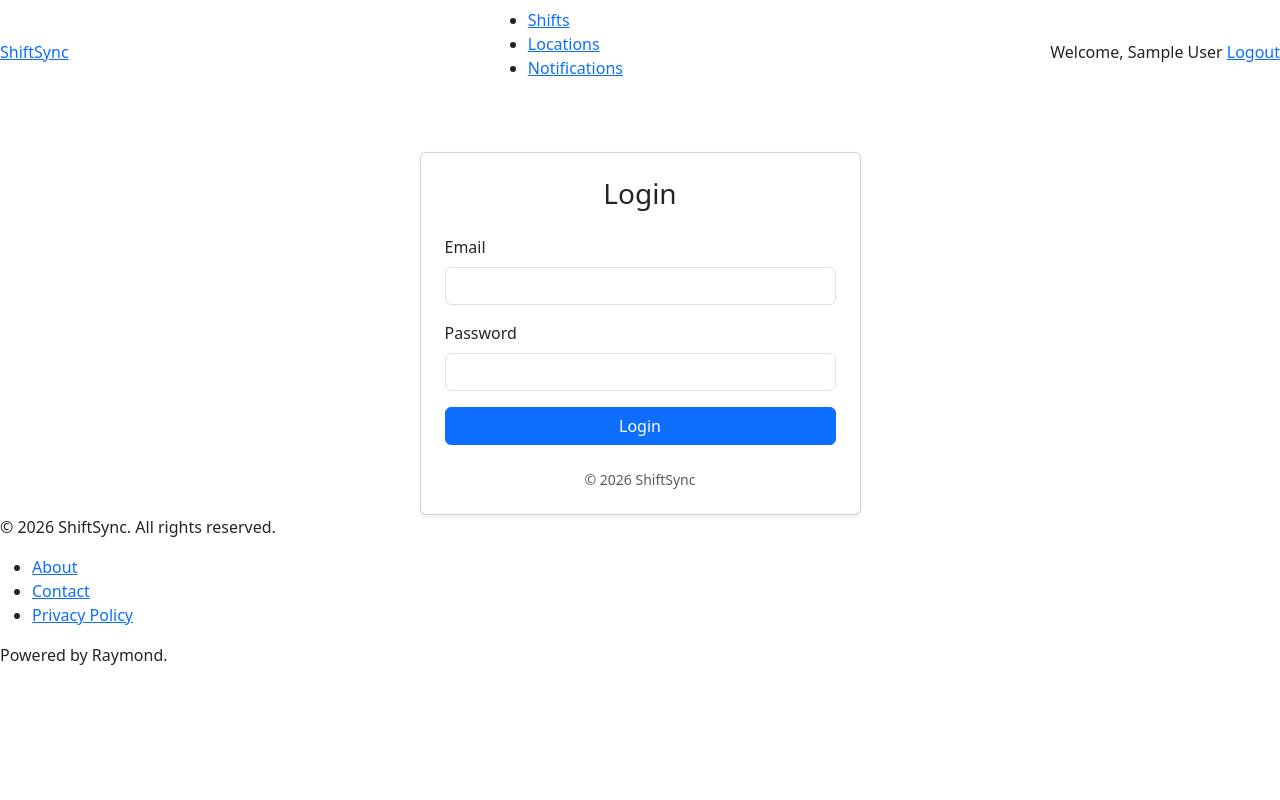
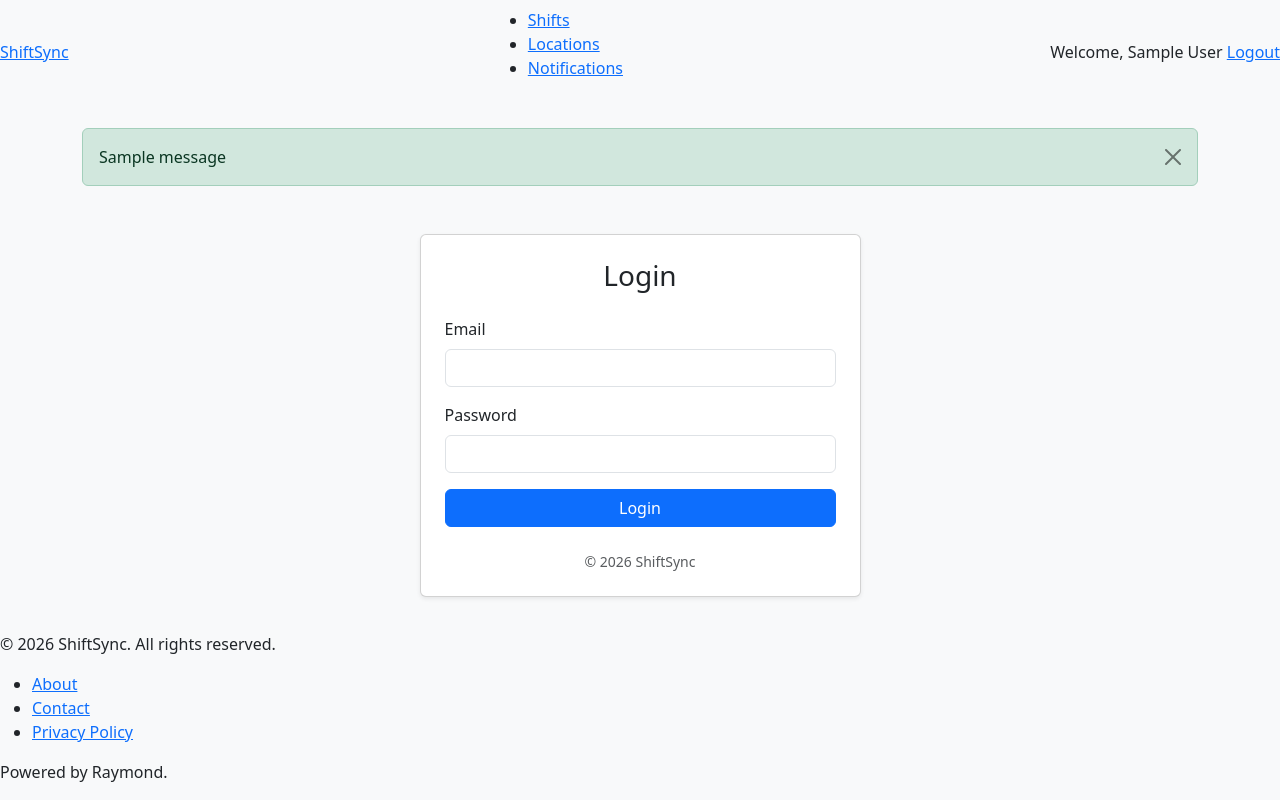
Before and after one commit to kipkemeiray/shiftsync, a Django app: template templates/auth/login.html in a window 1280 px wide. Run offline with Django 5.2, Linux system fonts and the light colour scheme; a user stored in the database is signed in; tables that the repository leaves empty hold one stand-in row (values such as "Sample post"); the template is opened without the code that fills it: most values are stand-ins (such as "Sample title", 1, 10 or a date in 2020); one stand-in notice (Sample message) is shown; data that the repository does not hold is empty; some libraries are stand-ins or nearby versions.

Commit message:
feat(templates): add base.html — Bootstrap 5.3.3, Bootstrap Icons, HTMX 1.9.10, Alpine.js 3.x; sticky footer layout via d-flex flex-column min-vh-100 on body and flex-grow-1 on main

```diff
--- a/templates/base.html
+++ b/templates/base.html
@@ -1,41 +1,51 @@
-{% load bootstrap5 %}
 {% load static %}
-
 <!DOCTYPE html>
-<html lang="en" x-data="{ darkMode: false }" :class="{ 'dark': darkMode }">
+<html lang="en">
 <head>
   <meta charset="UTF-8">
   <meta name="viewport" content="width=device-width, initial-scale=1.0">
+  <title>{% block title %}ShiftSync{% endblock %}</title>
+
+  <!-- Bootstrap 5 -->
+  <link href="https://cdn.jsdelivr.net/npm/bootstrap@5.3.3/dist/css/bootstrap.min.css" rel="stylesheet">
+  <!-- Bootstrap Icons -->
+  <link href="https://cdn.jsdelivr.net/npm/bootstrap-icons@1.11.3/font/bootstrap-icons.min.css" rel="stylesheet">
+
   <link rel="stylesheet" href="{% static 'css/main.css' %}">
-    <link rel="stylesheet" href="https://cdnjs.cloudflare.com/ajax/libs/font-awesome/4.7.0/css/font-awesome.min.css">
 
-    {%if title %}
-    <title>{{title}}</title>
-    {% else %}
-    <title>ShiftSync</title>
+  {% block styles %}{% endblock %}
+</head>
+<body class="bg-light d-flex flex-column min-vh-100">
+
+  {% include "includes/navbar.html" %}
+
+  <main class="py-4 flex-grow-1">
+    <div class="container-xl">
+
+      {# Django messages (success/warning from redirects) #}
+      {% if messages %}
+        {% for message in messages %}
+          <div class="alert alert-{{ message.tags|default:'info' }} alert-dismissible fade show mb-3" role="alert">
+            {{ message }}
+            <button type="button" class="btn-close" data-bs-dismiss="alert"></button>
+          </div>
+        {% endfor %}
       {% endif %}
 
-    {% block styles %}
-        {% bootstrap_css %}
-    {% endblock %}
-    <script src="https://unpkg.com/htmx.org@1.9.10"></script>
-    <script src="https://unpkg.com/alpinejs@3.x.x/dist/cdn.min.js" defer></script>
-</head>
-<body>
-    {% if user.is_authenticated %}
-    {% include "includes/navbar.html" %}
-    {% endif %}
-    <main>
-        <div class="container">
       {% block content %}{% endblock %}
+
     </div>
   </main>
-    {% if user.is_authenticated %}
+
   {% include "includes/footer.html" %}
-    {% endif %}
 
-    {% block scripts %}
-        {% bootstrap_javascript %}
-    {% endblock %}
+  <!-- Bootstrap 5 JS bundle -->
+  <script src="https://cdn.jsdelivr.net/npm/bootstrap@5.3.3/dist/js/bootstrap.bundle.min.js"></script>
+  <!-- HTMX -->
+  <script src="https://unpkg.com/htmx.org@1.9.10"></script>
+  <!-- Alpine.js -->
+  <script src="https://unpkg.com/alpinejs@3.x.x/dist/cdn.min.js" defer></script>
+
+  {% block scripts %}{% endblock %}
 </body>
 </html>
```
Lines whose indentation alone changed are shown as unchanged.
